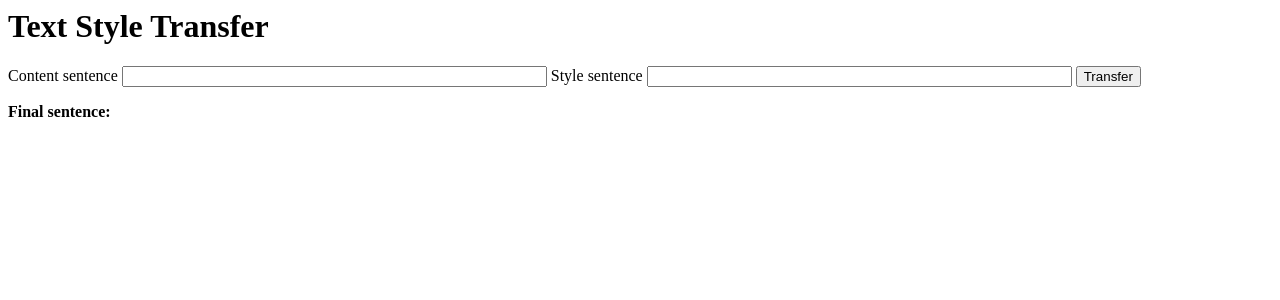
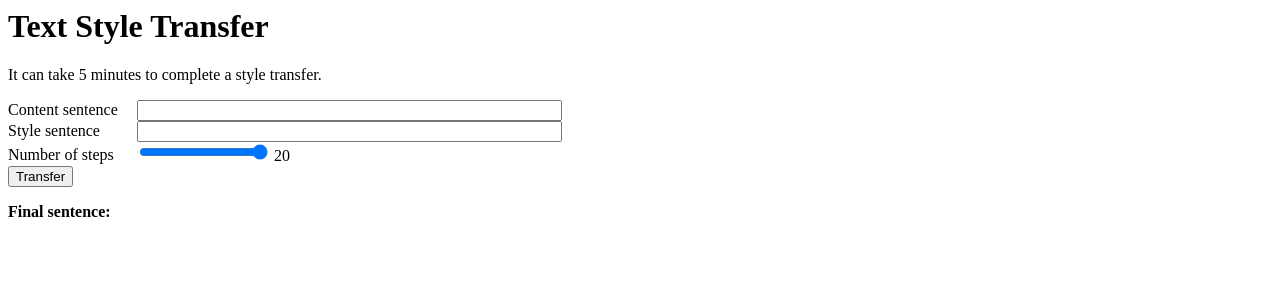
Before and after one commit to GeorgeRPu/Text-Style-Transfer, a Flask app: page / in a window 1280 px wide. Shown: the top 300 px of the page. Run offline with Flask 2, Linux system fonts and the light colour scheme; parts of the project's set-up code (start-up, migrations or seed data) failed here and were passed over.

Commit message:
Adjust UI

```diff
--- a/server.py
+++ b/app.py
@@ -18,15 +18,18 @@ def styleTransfer():
     if request.method == 'POST':
         c_sent = request.form['c_sent']
         s_sent = request.form['s_sent']
+        num_steps = int(request.form['num_steps'])
+
         error = None
-
         if not c_sent:
             error = 'Content sentence is required.'
         elif not s_sent:
             error = 'Style sentence is required.'
+        elif not num_steps:
+            error = 'Number of steps is required.'
 
         if error is None:
-            f_sent = transfer(c_sent, s_sent)
+            f_sent = transfer(c_sent, s_sent, num_steps)
 
         return render_template('index.html', f_sent=f_sent)
 
--- /dev/null
+++ b/static/index.css
@@ -0,0 +1,12 @@
+label {
+    width:125px;
+    display: inline-block;
+}
+
+#num_steps {
+    vertical-align: middle;
+}
+
+output {
+    vertical-align: middle;
+}
--- a/templates/index.html
+++ b/templates/index.html
@@ -1,11 +1,24 @@
 <html>
+  <head>
+    <link rel= "stylesheet" type= "text/css" href= "{{ url_for('static', filename='index.css') }}">
+  </head>
+  <body>
     <h1>Text Style Transfer</h1>
-  <form method="post" action="styleTransfer">
+    <p>It can take 5 minutes to complete a style transfer.</p>
+    <form method="POST" action="styleTransfer">
       <label for="c_sent">Content sentence</label>
       <input name="c_sent" id="c_sent" size="50" required>
+      <br>
       <label for="s_sent">Style sentence</label>
       <input name="s_sent" id="s_sent" size="50" required>
+      <br>
+      <label for="num_steps">Number of steps</label>
+      <input type="range" name="num_steps" min="0" max="20" value="20" step="1"
+        oninput="this.nextElementSibling.value = this.value" required>
+      <output>20</output>
+      <br>
       <input type="submit" value="Transfer">
     </form>
     <p><strong>Final sentence:</strong> {{f_sent}}</p>
+  </body>
 </html>
--- a/templates/output.html
+++ /dev/null
@@ -1,4 +0,0 @@
-<html>
-  <h1>Final Sentence</h1>
-  <p><strong>{{f_sent}}</strong></p>
-</html>
```
Lines whose indentation alone changed are shown as unchanged.
